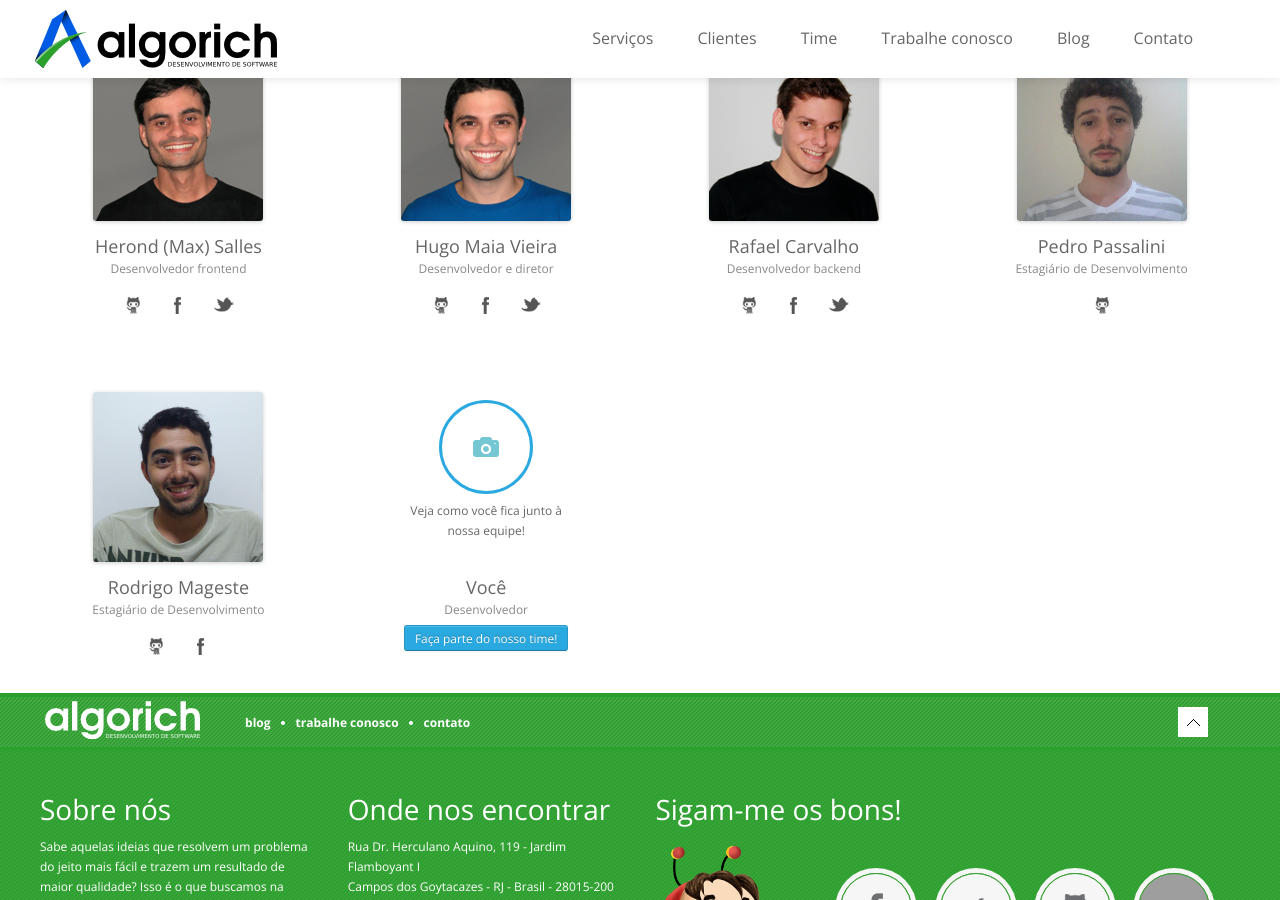
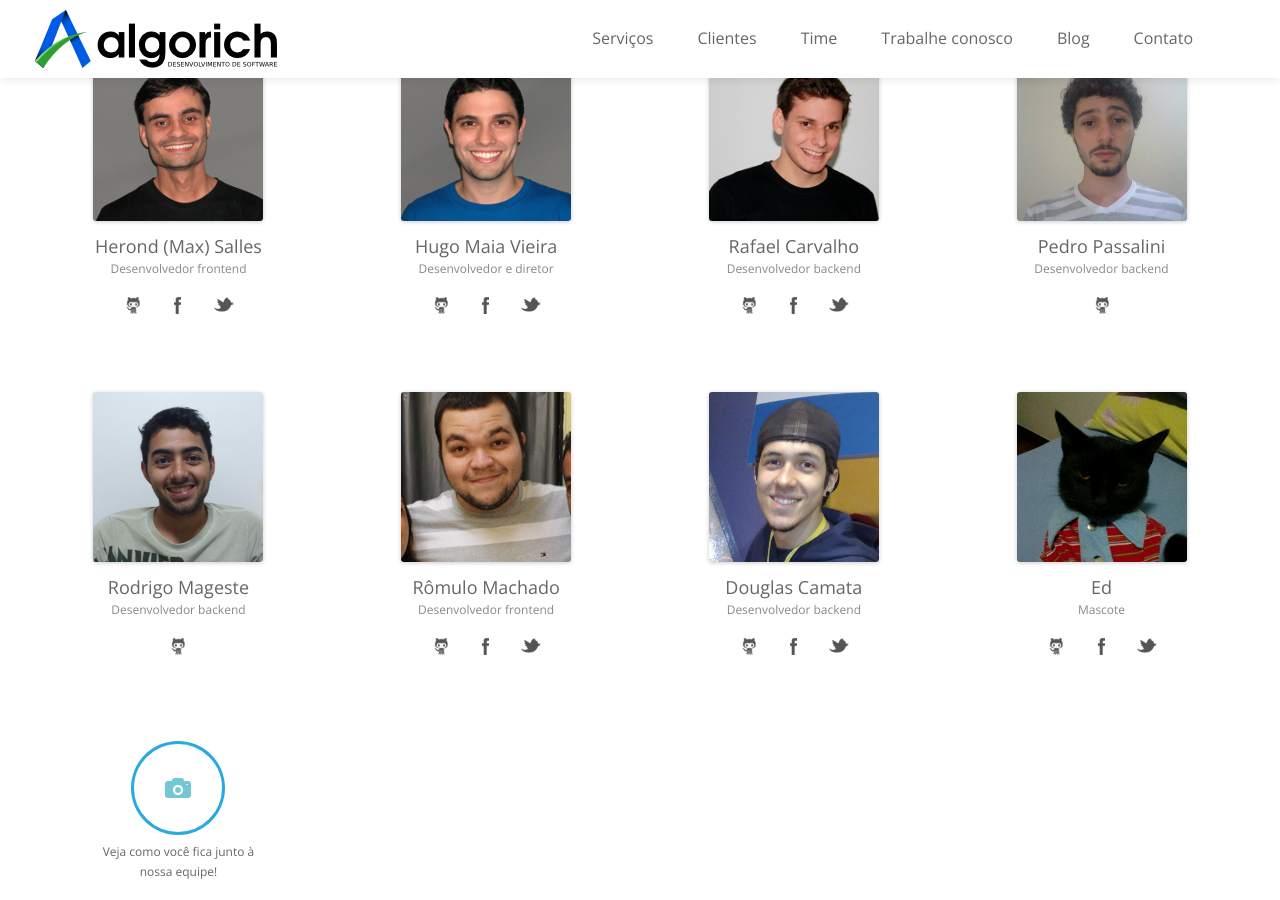
Before and after one commit to algorich/site2.0, a Jekyll site: the page built from index.html, in a window 1280 px wide and 900 px high, scrolled down 3294 px. Built offline with Jekyll 4.4.1, drawn with Linux system fonts in a browser that asks for light colours; some web fonts are replaced; grey boxes are pictures that could not be loaded.

Commit message:
adicionados novos membros do time

```diff
--- a/_includes/time.html
+++ b/_includes/time.html
@@ -64,7 +64,7 @@
       <img src="/img/time/pedro.png" alt="Pedro Passalini">
       <div class="team-name">
         Pedro Passalini<br/>
-        <span>Estagiário de Desenvolvimento</span>
+        <span>Desenvolvedor backend</span>
       </div>
       <div class="social_profiles">
         <ul class="social-bookmarks">
@@ -85,16 +85,72 @@
       <img src="/img/time/rodrigo.png" alt="Rodrigo Mageste">
       <div class="team-name">
         Rodrigo Mageste<br/>
-        <span>Estagiário de Desenvolvimento</span>
+        <span>Desenvolvedor backend</span>
       </div>
       <div class="social_profiles">
         <ul class="social-bookmarks">
           <li class="github"><a href="http://github.com/rodrigomageste" target="_blank">github</a></li>
-          <li class="facebook"><a href="http://facebook.com/rodrigo.mageste" target="_blank">facebook</a></li>
         </ul>
       </div>
     </div>
     <!-- end: About Member -->
+
+    <!-- start: About Member -->
+    <div class="span3">
+      <img src="/img/time/romulo.jpeg" alt="Rômulo Machado">
+      <div class="team-name">
+        Rômulo Machado<br/>
+        <span>Desenvolvedor frontend</span>
+      </div>
+      <div class="social_profiles">
+        <ul class="social-bookmarks">
+          <li class="github"><a href="http://github.com/romulomachado" target="_blank">github</a></li>
+          <li class="facebook"><a href="http://facebook.com/romulomachado" target="_blank">facebook</a></li>
+          <li class="twitter"><a href="http://twitter.com/romulomachado_" target="_blank">twitter</a></li>
+        </ul>
+      </div>
+    </div>
+    <!-- end: About Member -->
+
+    <!-- start: About Member -->
+    <div class="span3">
+      <img src="/img/time/camata.jpg" alt="Douglas Camata">
+      <div class="team-name">
+        Douglas Camata<br/>
+        <span>Desenvolvedor backend</span>
+      </div>
+      <div class="social_profiles">
+        <ul class="social-bookmarks">
+          <li class="github"><a href="http://github.com/douglascamata" target="_blank">github</a></li>
+          <li class="facebook"><a href="http://facebook.com/douglascamata" target="_blank">facebook</a></li>
+          <li class="twitter"><a href="http://twitter.com/douglascamata" target="_blank">twitter</a></li>
+        </ul>
+      </div>
+    </div>
+    <!-- end: About Member -->
+
+    <!-- start: About Member -->
+    <div class="span3">
+      <img src="/img/time/ed.jpg" alt="Ed">
+      <div class="team-name">
+        Ed<br/>
+        <span>Mascote</span>
+      </div>
+      <div class="social_profiles">
+        <ul class="social-bookmarks">
+          <li class="github"><a href="http://github.com/algorich" target="_blank">github</a></li>
+          <li class="facebook"><a href="http://facebook.com/algorich" target="_blank">facebook</a></li>
+          <li class="twitter"><a href="http://twitter.com/algorich" target="_blank">twitter</a></li>
+        </ul>
+      </div>
+    </div>
+    <!-- end: About Member -->
+
+  </div>
+  <!-- end: Row -->
+
+  <!-- start: Row -->
+  <div class="row-fluid app-team-list">
 
     <!-- start: About Member -->
     <div id="new-team-member-wrapper" class="span3 tip" title='Clique aqui para "tirar sua foto"'>
```
Also changed, not shown: img/time/camata.jpg (added), img/time/ed.jpg (added), img/time/romulo.jpeg (added).
